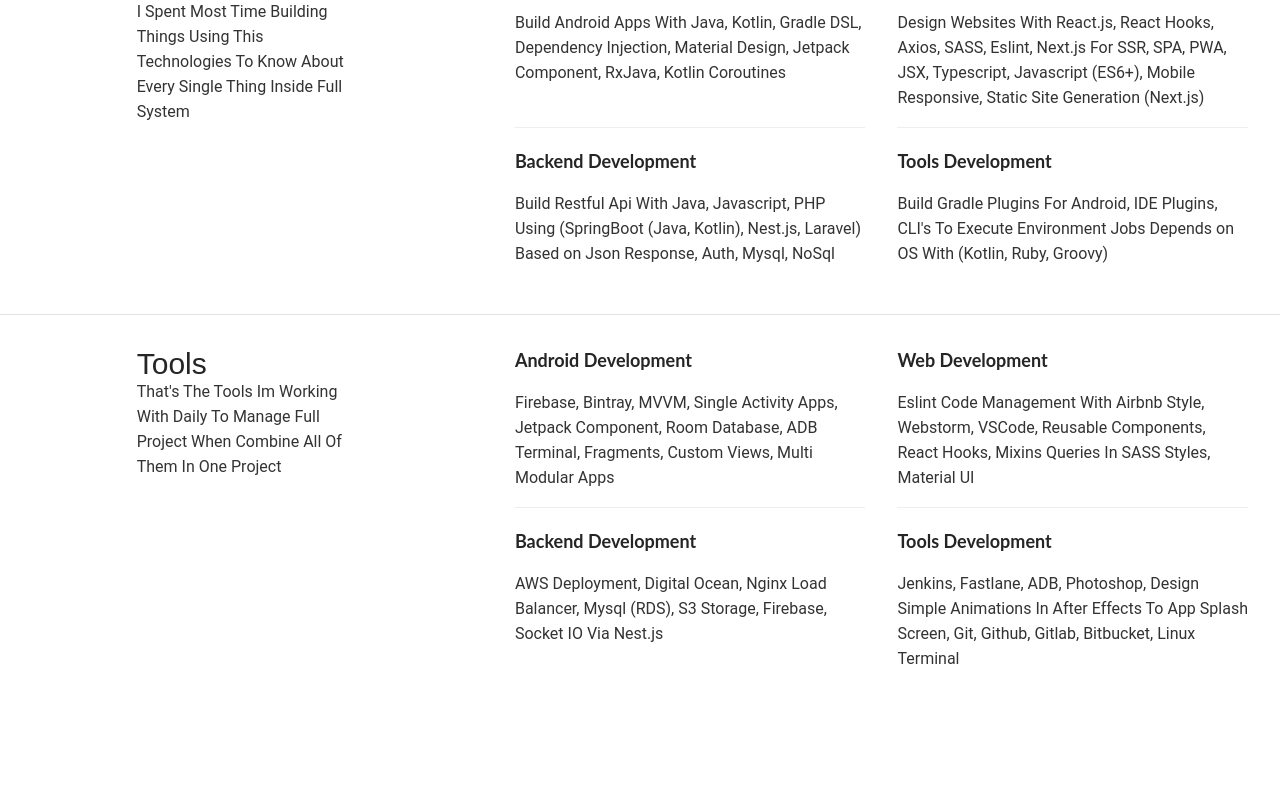
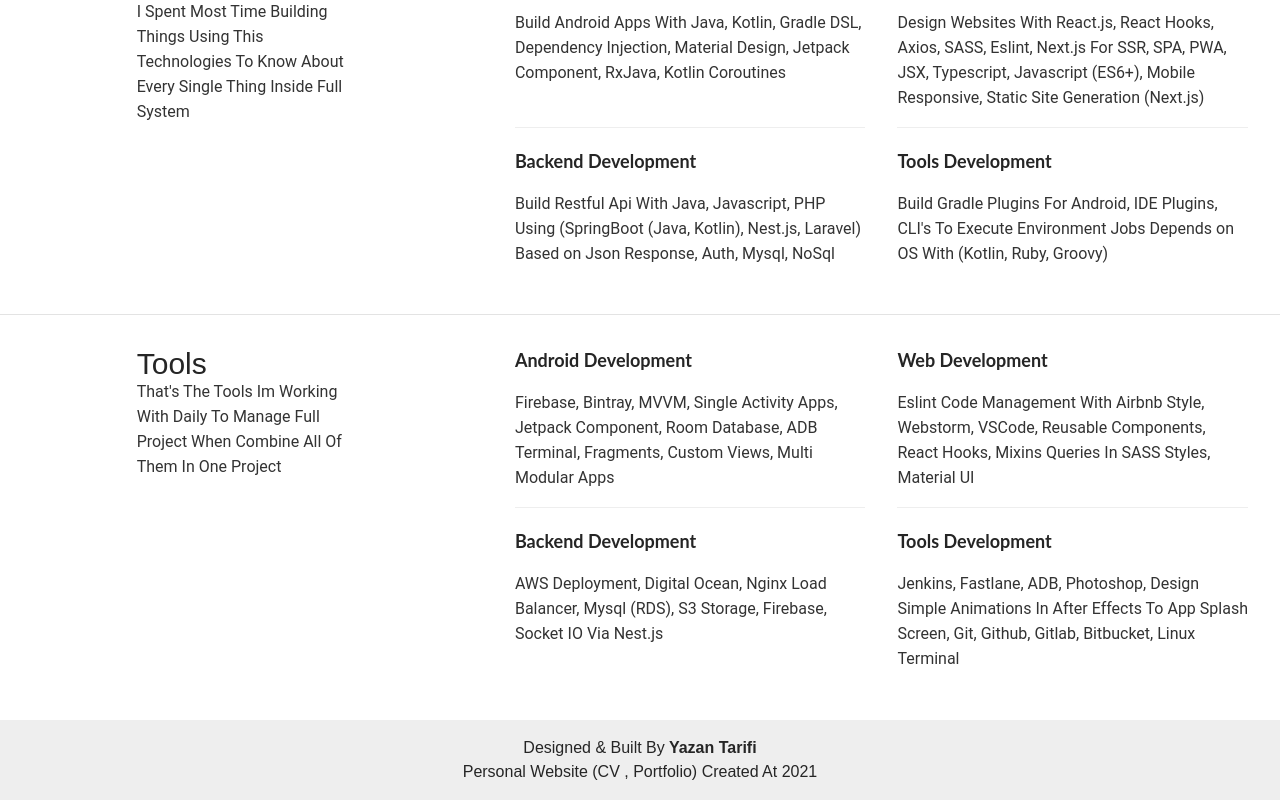
Before and after one commit to Yazan98/portfolio-next, a Next.js app: page / in a window 1280 px wide. Shown: the part 859-1659 px from the top of the page. Before the commit the page ends 1579 px from the top, so only its background shows below. Built offline with nearby package versions, Linux system fonts and the light colour scheme.

Commit message:
Add Footer

```diff
--- /dev/null
+++ b/components/FooterComponent.jsx
@@ -0,0 +1,16 @@
+import React from 'react';
+import ComponentLayout from './layouts/ComponentLayout';
+
+export default function FooterComponent() {
+  return (
+    <ComponentLayout>
+      <footer>
+        <p>
+          Designed & Built By
+          <strong> Yazan Tarifi</strong>
+        </p>
+        <p>Personal Website (CV , Portfolio) Created At 2021</p>
+      </footer>
+    </ComponentLayout>
+  );
+}
--- a/components/layouts/PersonalPagesComponent.jsx
+++ b/components/layouts/PersonalPagesComponent.jsx
@@ -1,12 +1,14 @@
 import React from 'react';
 import PortfolioContainer from './PortfolioContainer';
 import ToolbarComponent from '../ToolbarComponent';
+import FooterComponent from '../FooterComponent';
 
 export default function PersonalPagesComponent({ children }) {
   return (
     <PortfolioContainer>
       <ToolbarComponent />
       {children}
+      <FooterComponent />
     </PortfolioContainer>
   );
 }
--- a/pages/_app.js
+++ b/pages/_app.js
@@ -1,5 +1,6 @@
 import '../styles/globals.css';
 import '../styles/skills_view.css';
+import '../styles/footer_style.scss';
 import React from 'react';
 
 // eslint-disable-next-line react/prop-types
--- /dev/null
+++ b/styles/footer_style.scss
@@ -0,0 +1,7 @@
+
+footer {
+  background-color: #eee;
+  padding: 1em;
+  text-align: center;
+
+}
```
